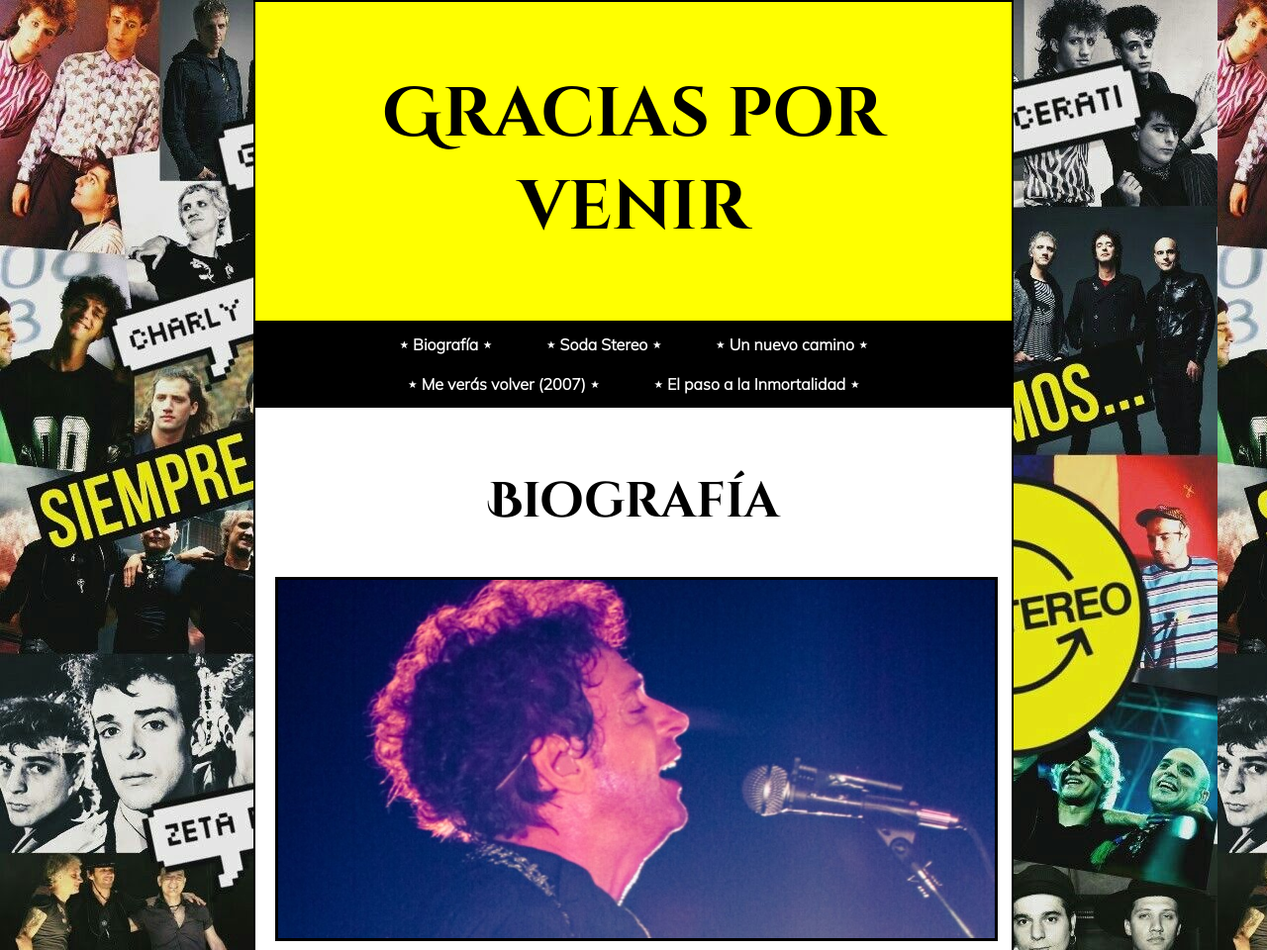
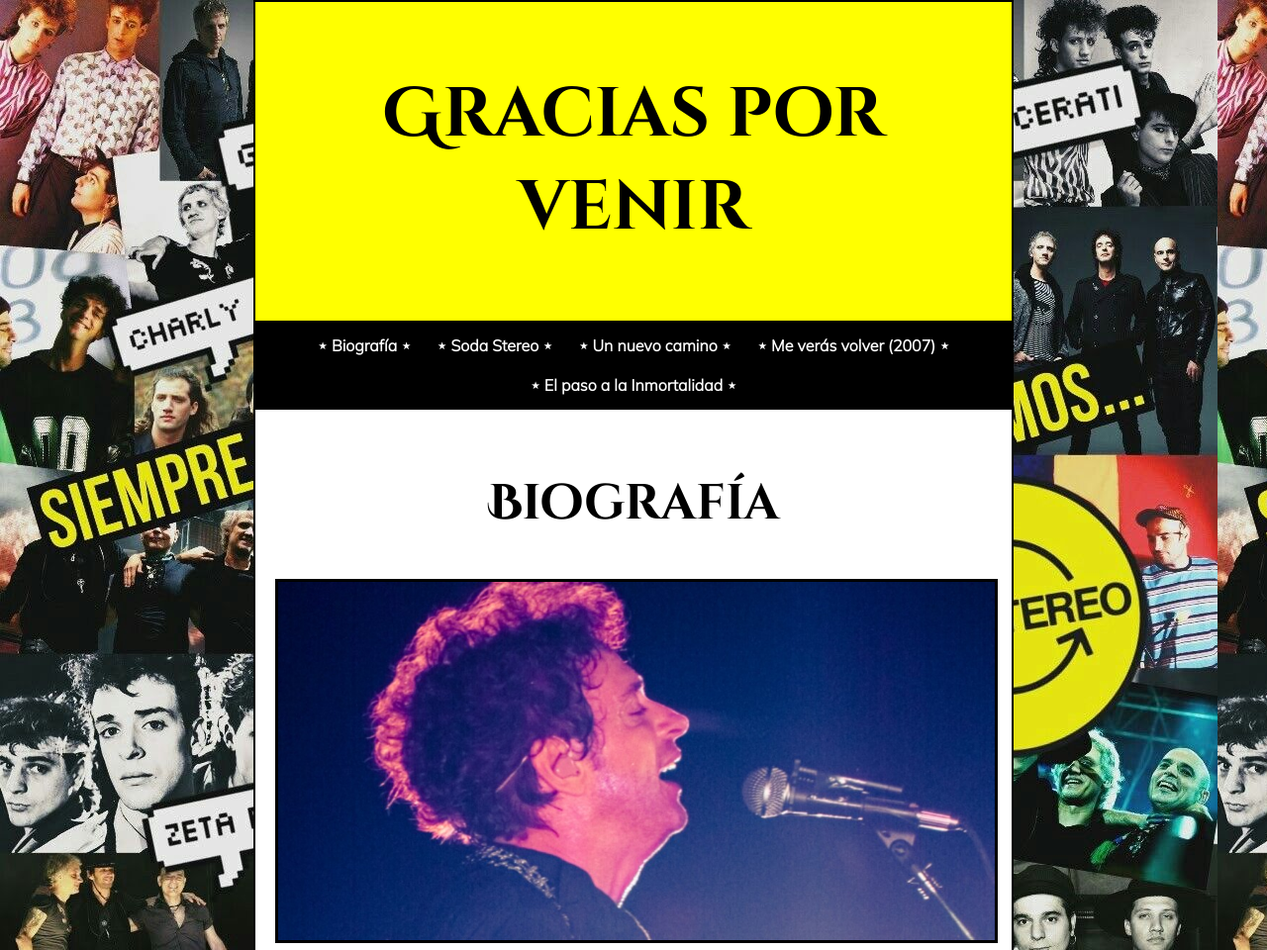
Before and after one commit to SosaOsv09/proyectofinalsosaosvaldo2021, a plain HTML site: page index.html in a window 1280 px wide. Shown: the top 960 px of the page at 99% size. Drawn offline with Linux system fonts and the light colour scheme; a web font is replaced by a local one.

Commit message:
cambios cambios

```diff
--- a/css/estilotrabajofinal.css
+++ b/css/estilotrabajofinal.css
@@ -34,7 +34,7 @@ body {
 background-color: black;
 text-align: center;
 border: 1px solid black;
-padding: 1px;
+padding: 2px;
 }
 
 .graciasporvenir {
@@ -70,7 +70,7 @@ list-style: none;
 .vinculo {
   color: white;
   text-decoration: none;
-  padding: 15px;
+  padding: 1px;
 }
 
 .vinculo2 {
@@ -82,7 +82,7 @@ list-style: none;
 .vinculo:hover {
   color: black;
   background-color: white;
-  padding: 12px;
+  padding: 1px;
   border: 1px solid black;
   text-decoration: none;
   transition: all 0.3s;
```
